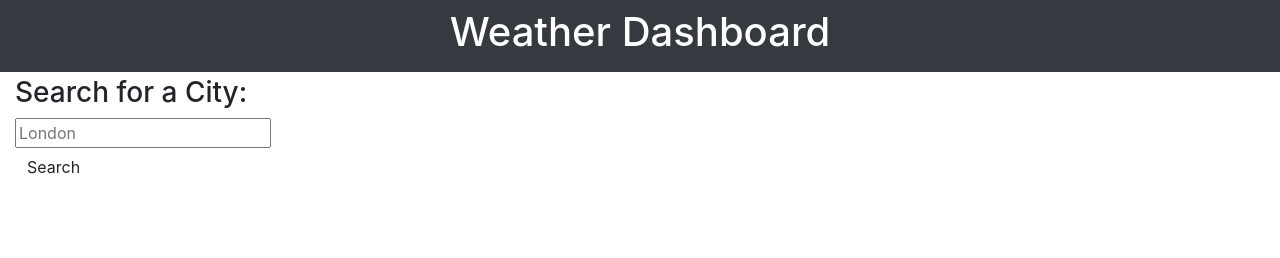
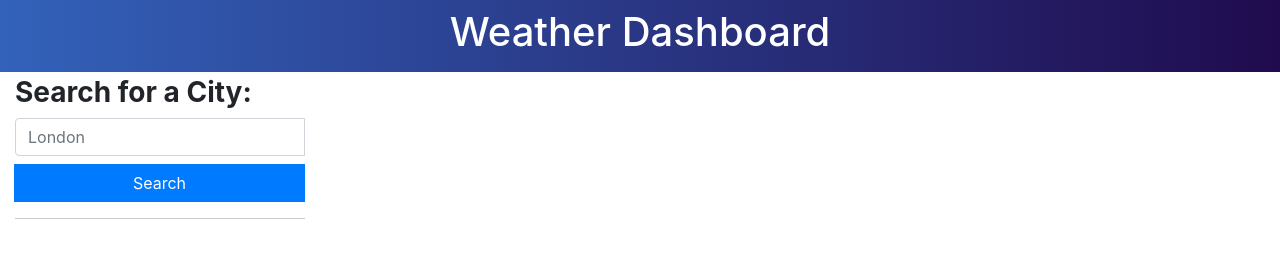
Before and after one commit to Mingzhao91/weather-dashboard, a plain HTML site: page index.html in a window 1280 px wide. Drawn offline with nearby package versions, Linux system fonts and the light colour scheme.

Commit message:
styling on header and search area

```diff
--- /dev/null
+++ b/assets/css/style.css
@@ -0,0 +1,18 @@
+.weather-header {
+  background-image: linear-gradient(to right, #3362ba, #200b4e);
+}
+
+.search-city {
+  font-weight: 700;
+  font-size: 28px;
+}
+
+.weather-search,
+.search-button {
+  width: 100% !important;
+}
+
+#history {
+  border-top: 1px solid #cdcdcd;
+  padding-top: 20px;
+}
--- a/index.html
+++ b/index.html
@@ -12,7 +12,7 @@
   <link rel="stylesheet"
         href="https://stackpath.bootstrapcdn.com/font-awesome/4.7.0/css/font-awesome.min.css" />
   <link rel="stylesheet"
-        href="styles/reset.css" />
+        href="./assets/css/style.css" />
   <title>Weather Dashboard</title>
 </head>
 
@@ -27,22 +27,22 @@
     <div class="row">
       <aside class="col-lg-3 pb-3">
         <h2 id="form-heading"
-            class="mt-1 h3 form-label">
+            class="mt-1 h2 form-label search-city">
           Search for a City:
         </h2>
         <form id="search-form"
-              class="form">
-          <div class="form-inline form-group">
-            <div class="input-group">
-              <input class="form-input weather-search"
+              class="form mb-2">
+          <div class="form-group">
+            <div class="input-group d-flex flex-column">
+              <input class="form-input form-control weather-search"
                      type="text"
                      id="search-input"
                      placeholder="London"
                      aria-labelledby="form-heading"
                      aria-controls="today forecast" />
-              <div class="input-group-append">
+              <div class="input-group-append mt-2">
                 <button type="submit"
-                        class="btn search-button"
+                        class="btn btn-primary search-button"
                         id="search-button"
                         aria-label="submit search">
                   Search
```
